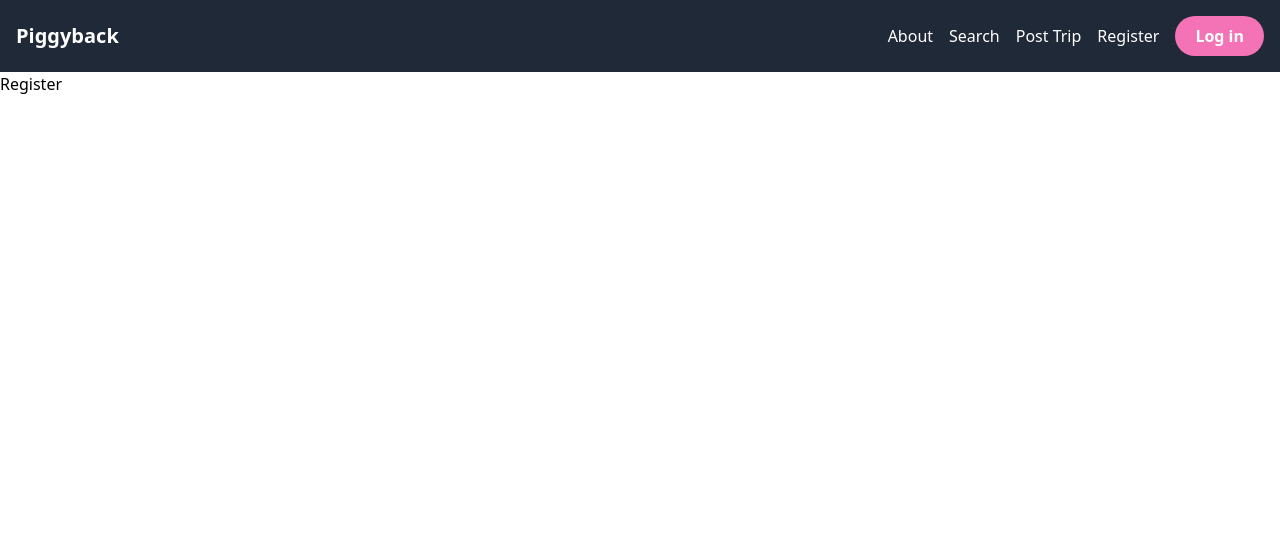
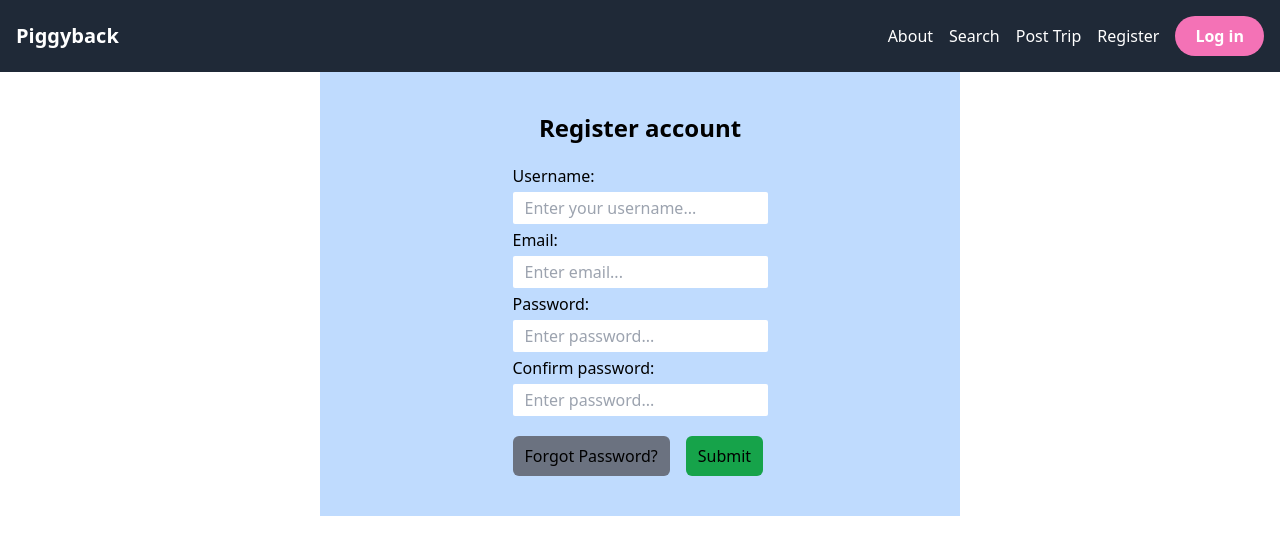
Before and after one commit to Technigo/final-boiler-plate-monorepo, a React (Vite) app in the folder frontend/: page /register in a window 1280 px wide. Shown: the top 554 px of the page. Built offline with nearby package versions, Linux system fonts and the light colour scheme.

Commit message:
added basic structure to Login and Registration

```diff
--- a/frontend/src/pages/Login.jsx
+++ b/frontend/src/pages/Login.jsx
@@ -1,3 +1,41 @@
+import { useState } from "react";
+
 export const Login = () => {
-  return <div>Login</div>;
+  const [email, setEmail] = useState("");
+  const [password, setPassword] = useState("");
+
+  return (
+    <div className="bg-blue-200 flex flex-col items-center w-[50%] mx-auto">
+      <h1 className="text-2xl font-bold mt-10">Login</h1>
+      <div className="grid grid-cols-1 items-center mt-5 justify-center gap-y-1">
+        <label>Email:</label>
+        <input
+          type="email"
+          required
+          placeholder="Enter email..."
+          className="px-3 py-1 rounded-sm"
+          value={email}
+          onChange={(e) => e.target.value}
+        />
+
+        <label>Password:</label>
+        <input
+          type="password"
+          required
+          placeholder="Enter password..."
+          className="px-3 py-1 rounded-sm"
+          value={password}
+          onChange={(e) => e.target.value}
+        />
+        <div className="flex gap-x-4 mt-4">
+          <button className=" bg-gray-500 rounded-md py-2 px-3 hover:bg-gray-400 cursor-pointer">
+            Forgot Password?
+          </button>
+          <button className="bg-green-600 rounded-md py-2 px-3 hover:bg-green-500 cursor-pointer">
+            Submit
+          </button>
+        </div>
+      </div>
+    </div>
+  );
 };
--- a/frontend/src/pages/Register.jsx
+++ b/frontend/src/pages/Register.jsx
@@ -1,3 +1,75 @@
+import { useState } from "react";
+
 export const Register = () => {
-  return <div>Register</div>;
+  const [username, setUsername] = useState("");
+  const [email, setEmail] = useState("");
+  const [password, setPassword] = useState("");
+  const [passMatch, setPassMatch] = useState("");
+
+  const passwordMatchCheck = (e) => {
+    if (!username || !password || !email) {
+      alert("Please enter email, username and password");
+      return;
+    }
+    if (passMatch !== password) {
+      alert("Passwords don't match");
+      return false;
+      e.preventDefault();
+    }
+  };
+  return (
+    <div className="bg-blue-200 flex flex-col items-center w-[50%] mx-auto">
+      <h1 className="text-2xl font-bold mt-10">Register account</h1>
+      <div className="grid grid-cols-1 items-center mt-5 justify-center gap-y-1 pb-10">
+        <label>Username:</label>
+        <input
+          type="text"
+          required
+          placeholder="Enter your username..."
+          className="px-3 py-1 rounded-sm"
+          value={username}
+          onChange={(e) => setUsername(e.target.value)}
+        />
+        <label>Email:</label>
+        <input
+          type="email"
+          required
+          placeholder="Enter email..."
+          className="px-3 py-1 rounded-sm"
+          value={email}
+          onChange={(e) => setEmail(e.target.value)}
+        />
+
+        <label>Password:</label>
+        <input
+          type="password"
+          required
+          placeholder="Enter password..."
+          className="px-3 py-1 rounded-sm"
+          value={password}
+          onChange={(e) => setPassword(e.target.value)}
+        />
+
+        <label>Confirm password:</label>
+        <input
+          type="password"
+          required
+          placeholder="Enter password..."
+          className="px-3 py-1 rounded-sm"
+          onChange={(e) => e.target.value}
+        />
+        <div className="flex gap-x-4 mt-4">
+          <button className=" bg-gray-500 rounded-md py-2 px-3 hover:bg-gray-400 cursor-pointer">
+            Forgot Password?
+          </button>
+          <button
+            onClick={passwordMatchCheck}
+            className="bg-green-600 rounded-md py-2 px-3 hover:bg-green-500 cursor-pointer"
+          >
+            Submit
+          </button>
+        </div>
+      </div>
+    </div>
+  );
 };
```
